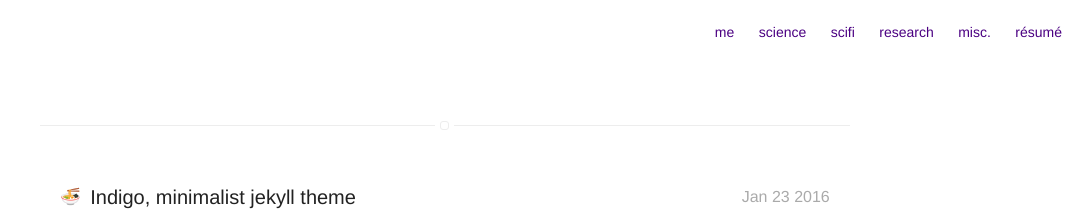
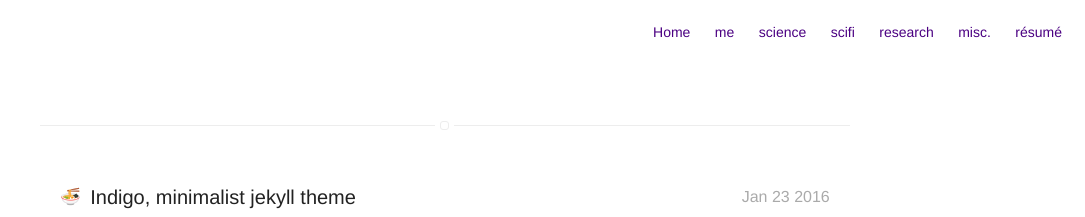
Before and after one commit to bradical3/bradical3.github.io, a Jekyll site: the page built from projects.html, in a window 1280 px wide. Shown: the top 217 px of the page, without its empty margins (195-1280 px from the left). Built offline with Jekyll 4.4.1, drawn with Linux system fonts in a browser that asks for light colours; emoji names are drawn with the system emoji font.

Commit message:
Update nav.html

```diff
--- a/_includes/nav.html
+++ b/_includes/nav.html
@@ -1,5 +1,11 @@
 <nav class="{% if page.title == "Home" %}nav-home{% else %}nav{% endif %}">
     <ul class="list">
+        {% if page.title != "Home" %}
+            <li class="item">
+                <a class="link" href="{{ site.url }}/">Home</a>
+            </li>
+        {% endif %}
+
         {% if site.about == true %}
            {% if page.title != "about" %}
                 <li class="item">
```
